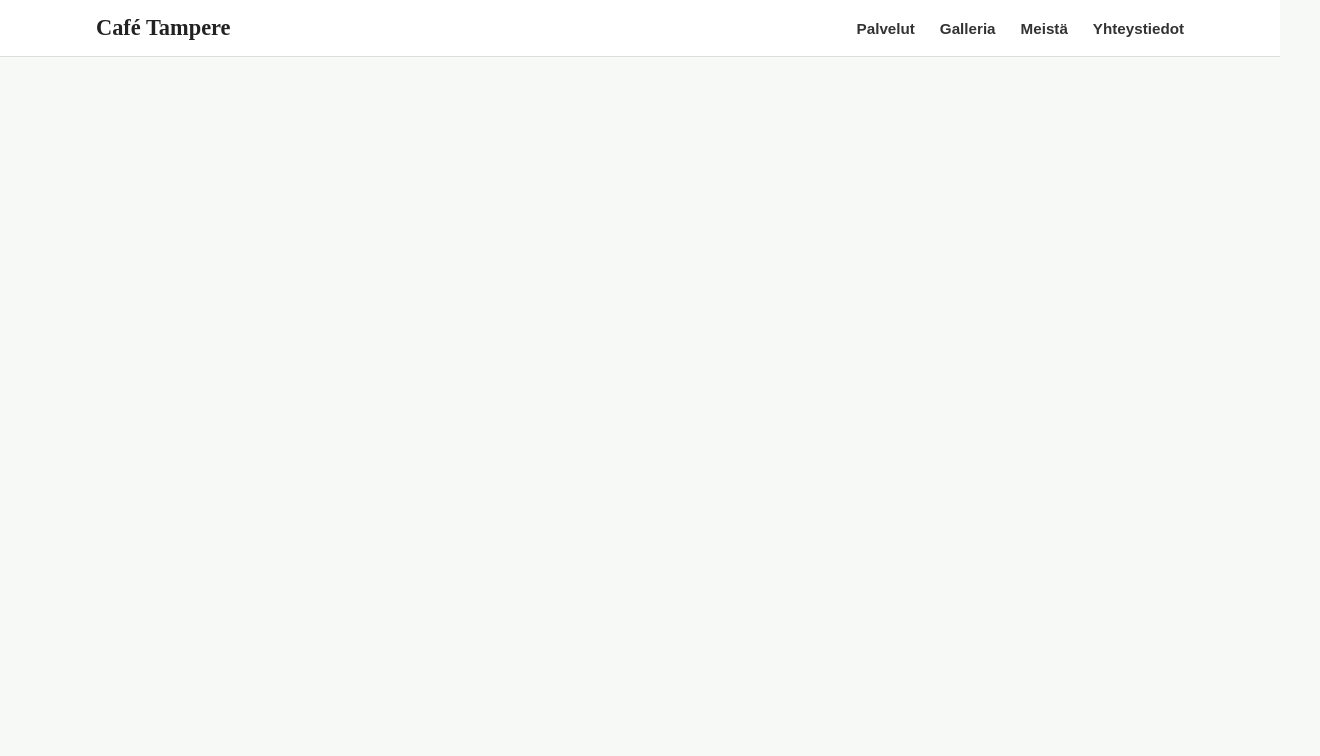
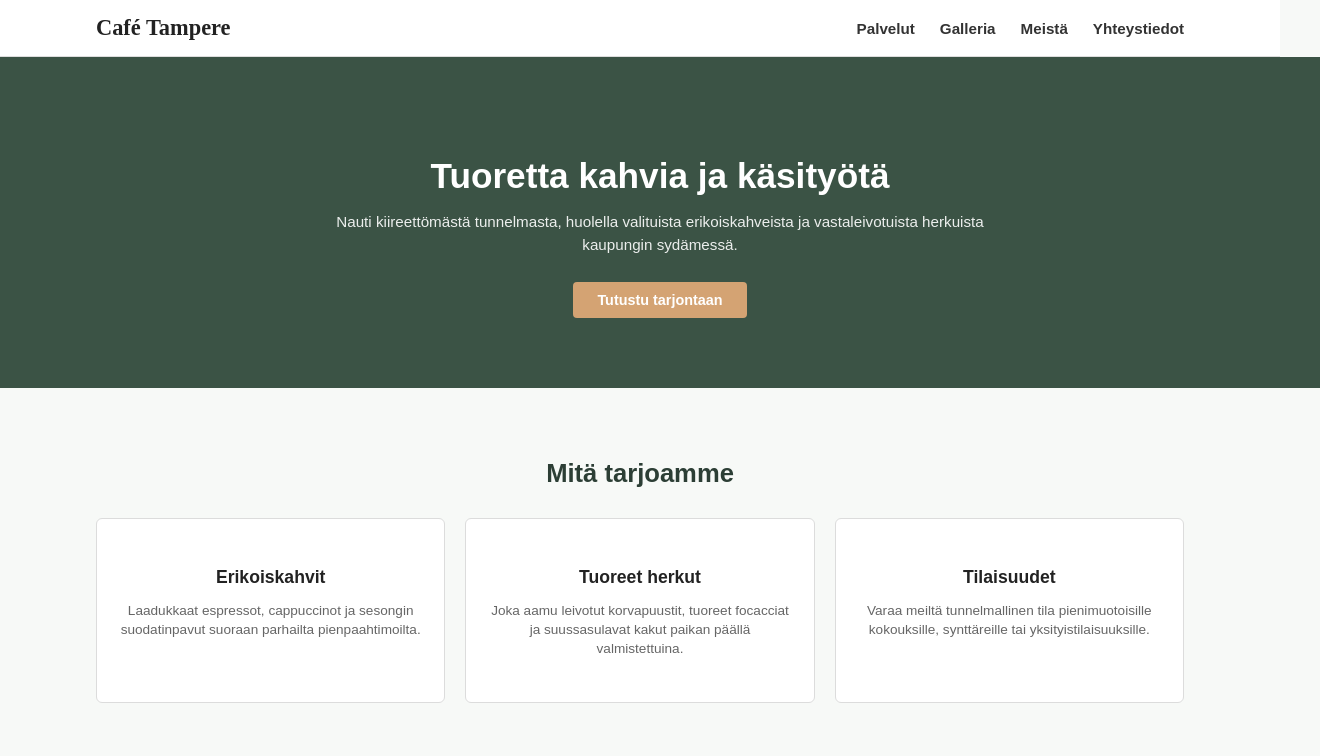
Before and after one commit to osq7-debug/verkkosivutehtava, a plain HTML site: page t2.html in a window 1280 px wide. Shown: the whole page, 1320 px wide, since content can reach past the window. Drawn offline with Linux system fonts and the light colour scheme.

Commit message:
lisätty palvelut kortit

```diff
--- a/t2.css
+++ b/t2.css
@@ -47,3 +47,94 @@ header nav a {
 header nav a:hover {
     text-decoration: underline;
 }
+
+
+.hero {
+    background-color: #3b5345;
+    color: white;
+    text-align: center;
+    padding: 70px 20px;
+    width: 100%;
+    margin: 0;
+}
+
+.hero-sisältö {
+    max-width: 650px;
+    margin: 0 auto;
+}
+
+.hero h1 {
+    font-size: 2.2rem;
+    margin-bottom: 15px;
+}
+
+.hero p {
+    font-size: 0.95rem;
+    margin-bottom: 25px;
+    line-height: 1.5;
+    opacity: 0.9;
+}
+
+
+.nappi {
+    display: inline-block;
+    background-color: #d4a373;
+    color: #fff;
+    padding: 10px 24px;
+    border-radius: 4px;
+    text-decoration: none;
+    font-size: 0.9rem;
+    font-weight: bold;
+}
+
+
+.osio {
+    padding: 50px 0;
+}
+
+.osio h2 {
+    text-align: center;
+    font-size: 1.6rem;
+    color: #2c3e35;
+    margin-bottom: 30px;
+}
+
+.tausta-harmaa {
+    background-color: #eef2ed;
+}
+
+
+.rivi {
+    display: flex;
+    gap: 20px;
+    justify-content: center;
+}
+
+.kortti {
+    background: #ffffff;
+    border: 1px solid #dcdcdc;
+    border-radius: 6px;
+    padding: 30px 20px;
+    flex: 1;
+    text-align: center;
+}
+
+.kortti img {
+    width: 100%;
+    height: 160px;
+    object-fit: cover;
+    display: block;
+    margin-bottom: 15px;
+}
+
+.kortti h3 {
+    font-size: 1.1rem;
+    margin-bottom: 10px;
+    color: #222;
+}
+
+.kortti p {
+    font-size: 0.85rem;
+    color: #666;
+    line-height: 1.4;
+}
--- a/t2.html
+++ b/t2.html
@@ -22,6 +22,33 @@
     </header>
 
 
+    <section class="hero">
+        <div class="hero-sisältö">
+            <h1>Tuoretta kahvia ja käsityötä</h1>
+            <p>Nauti kiireettömästä tunnelmasta, huolella valituista erikoiskahveista ja vastaleivotuista herkuista kaupungin sydämessä.</p>
+            <a href="#palvelut" class="nappi">Tutustu tarjontaan</a>
+        </div>
+    </section>
+
+
+    <section id="palvelut" class="osio container">
+        <h2>Mitä tarjoamme</h2>
+        <div class="rivi">
+            <div class="kortti">
+                <h3>Erikoiskahvit</h3>
+                <p>Laadukkaat espressot, cappuccinot ja sesongin suodatinpavut suoraan parhailta pienpaahtimoilta.</p>
+            </div>
+            <div class="kortti">
+                <h3>Tuoreet herkut</h3>
+                <p>Joka aamu leivotut korvapuustit, tuoreet focacciat ja suussasulavat kakut paikan päällä valmistettuina.</p>
+            </div>
+            <div class="kortti">
+                <h3>Tilaisuudet</h3>
+                <p>Varaa meiltä tunnelmallinen tila pienimuotoisille kokouksille, synttäreille tai yksityistilaisuuksille.</p>
+            </div>
+        </div>
+    </section>
+
 
 </body>
 </html>
```
